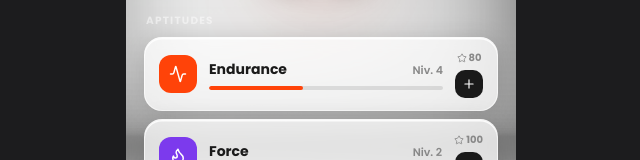
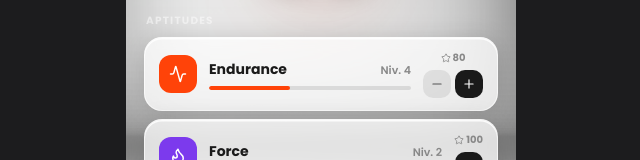
Before and after one commit to BenRoseH/vitae, a React (Vite) app: page /character in a window 1280 px wide. Both pictures are taken after a click on the button 788 px from the left and 434 px from the top of the page. Shown: the part 350-510 px from the top of the page, without its empty margins (319-959 px from the left). Built offline with nearby package versions, Linux system fonts and the light colour scheme.

Commit message:
CharacterScreen: bouton moins pour rembourser une aptitude upgradée

```diff
--- a/src/screens/CharacterScreen.css
+++ b/src/screens/CharacterScreen.css
@@ -160,6 +160,16 @@
   cursor: not-allowed;
 }
 
+.csc-btns {
+  display: flex;
+  gap: 4px;
+}
+
+.csc-btn--minus {
+  background: rgba(0,0,0,0.08);
+  color: #555;
+}
+
 /* ── Accessories ────────────────────────── */
 
 .char-accessories {
--- a/src/screens/CharacterScreen.jsx
+++ b/src/screens/CharacterScreen.jsx
@@ -1,13 +1,13 @@
 import { useState } from 'react'
-import { Star, Activity, Flame, Zap, Shield, Leaf, Plus } from 'lucide-react'
+import { Star, Activity, Flame, Zap, Shield, Leaf, Plus, Minus } from 'lucide-react'
 import './CharacterScreen.css'
 
 const INITIAL_STATS = [
-  { name: 'Endurance', icon: Activity, level: 3, max: 10, cost: 80,  color: '#FF4309' },
-  { name: 'Force',     icon: Flame,    level: 2, max: 10, cost: 100, color: '#7C3AED' },
-  { name: 'Vitesse',   icon: Zap,      level: 4, max: 10, cost: 60,  color: '#0EA5E9' },
-  { name: 'Mental',    icon: Shield,   level: 1, max: 10, cost: 120, color: '#16A34A' },
-  { name: 'Nutrition', icon: Leaf,     level: 2, max: 10, cost: 90,  color: '#D97706' },
+  { name: 'Endurance', icon: Activity, level: 3, baseLevel: 3, max: 10, cost: 80,  color: '#FF4309' },
+  { name: 'Force',     icon: Flame,    level: 2, baseLevel: 2, max: 10, cost: 100, color: '#7C3AED' },
+  { name: 'Vitesse',   icon: Zap,      level: 4, baseLevel: 4, max: 10, cost: 60,  color: '#0EA5E9' },
+  { name: 'Mental',    icon: Shield,   level: 1, baseLevel: 1, max: 10, cost: 120, color: '#16A34A' },
+  { name: 'Nutrition', icon: Leaf,     level: 2, baseLevel: 2, max: 10, cost: 90,  color: '#D97706' },
 ]
 
 const ACCESSORIES = [
@@ -30,6 +30,13 @@ export default function CharacterScreen() {
     setStats(prev => prev.map(s => s.name === name ? { ...s, level: s.level + 1 } : s))
   }
 
+  function downgrade(name) {
+    const stat = stats.find(s => s.name === name)
+    if (!stat || stat.level <= stat.baseLevel) return
+    setPoints(p => p + stat.cost)
+    setStats(prev => prev.map(s => s.name === name ? { ...s, level: s.level - 1 } : s))
+  }
+
   return (
     <div className="char-screen">
 
@@ -47,8 +54,9 @@ export default function CharacterScreen() {
 
       <div className="char-section-label">Aptitudes</div>
       <div className="char-stats">
-        {stats.map(({ name, icon: Icon, level, max, cost, color }) => {
+        {stats.map(({ name, icon: Icon, level, baseLevel, max, cost, color }) => {
           const canUpgrade = points >= cost && level < max
+          const canDowngrade = level > baseLevel
           return (
             <div key={name} className="glass char-stat-card">
               <div className="csc-icon" style={{ '--stat-color': color }}>
@@ -65,6 +73,12 @@ export default function CharacterScreen() {
               </div>
               <div className="csc-upgrade">
                 <span className="csc-cost"><Star size={10} />{cost}</span>
+                <div className="csc-btns">
+                  {canDowngrade && (
+                    <button className="csc-btn csc-btn--minus" onClick={() => downgrade(name)}>
+                      <Minus size={14} />
+                    </button>
+                  )}
                   <button
                     className={`csc-btn${!canUpgrade ? ' csc-btn--disabled' : ''}`}
                     onClick={() => upgrade(name)}
@@ -72,6 +86,7 @@ export default function CharacterScreen() {
                   >
                     <Plus size={14} />
                   </button>
+                </div>
               </div>
             </div>
           )
```
Lines whose indentation alone changed are shown as unchanged.
